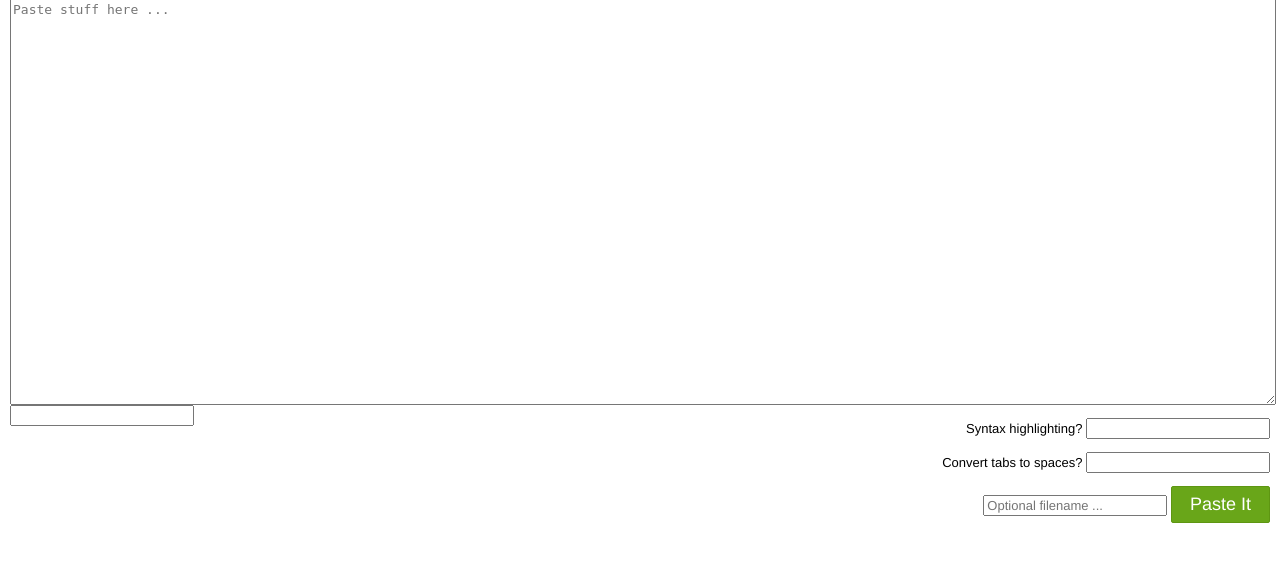
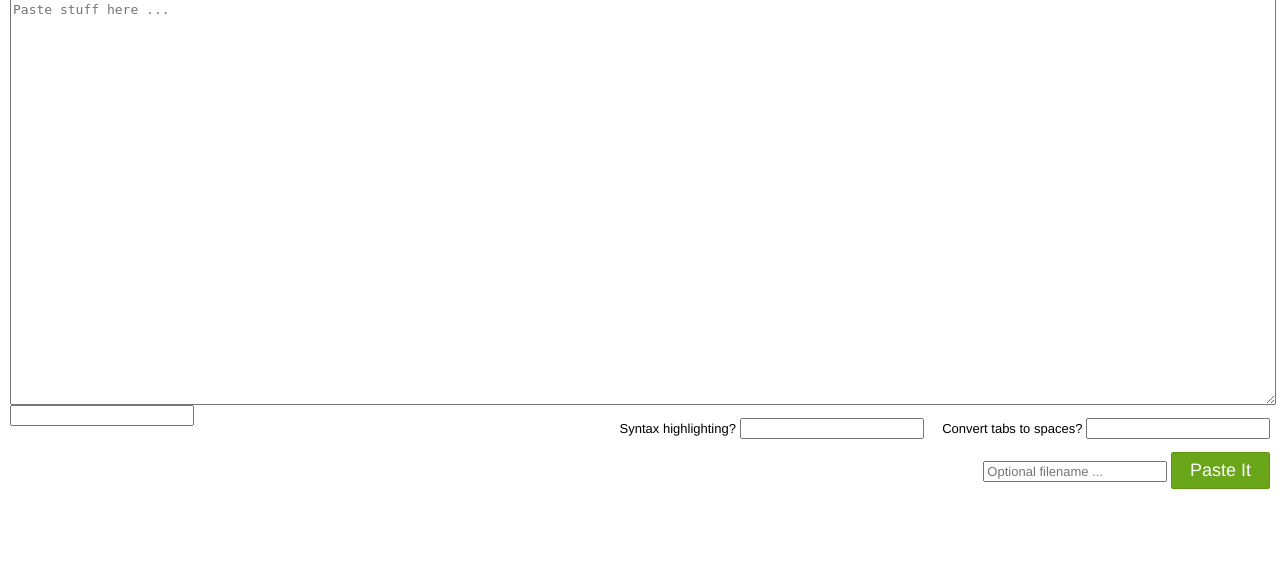
Before and after one commit to ryanc/pastebin, a PHP site: template views/new.twig in a window 1280 px wide. Shown: the part 64-626 px from the top of the page. Run offline with PHP 8.4, Linux system fonts and the light colour scheme; the template is opened without the code that fills it, so the values that code supplies are empty; form fields are guessed from the names that the template uses; some libraries are stand-ins or nearby versions.

Commit message:
Put checkboxes on the same line.

```diff
--- a/less/style.less
+++ b/less/style.less
@@ -180,3 +180,7 @@ button:active {
     height: 40px;
     line-height: 40px;
 }
+
+span.group {
+  margin-left: 15px;
+}
--- a/views/new.twig
+++ b/views/new.twig
@@ -13,13 +13,15 @@
 
   <div class="right">
     <p>
-        Syntax highlighting?
+      <span class="group">
+        <label>Syntax highlighting?</label>
         {{ form_widget(form.highlight, { attr: {'checked': 'checked' } }) }}
-      </p>
+      </span>
 
-      <p>
-        Convert tabs to spaces?
+      <span class="group">
+        <label>Convert tabs to spaces?</label>
         {{ form_widget(form.convertTabs, { attr: {'checked': 'checked' } }) }}
+      </span>
     </p>
 
     <p>
--- a/web/css/style.css
+++ b/web/css/style.css
@@ -239,3 +239,6 @@ button:active {
   height: 40px;
   line-height: 40px;
 }
+span.group {
+  margin-left: 15px;
+}
```
Lines whose indentation alone changed are shown as unchanged.
